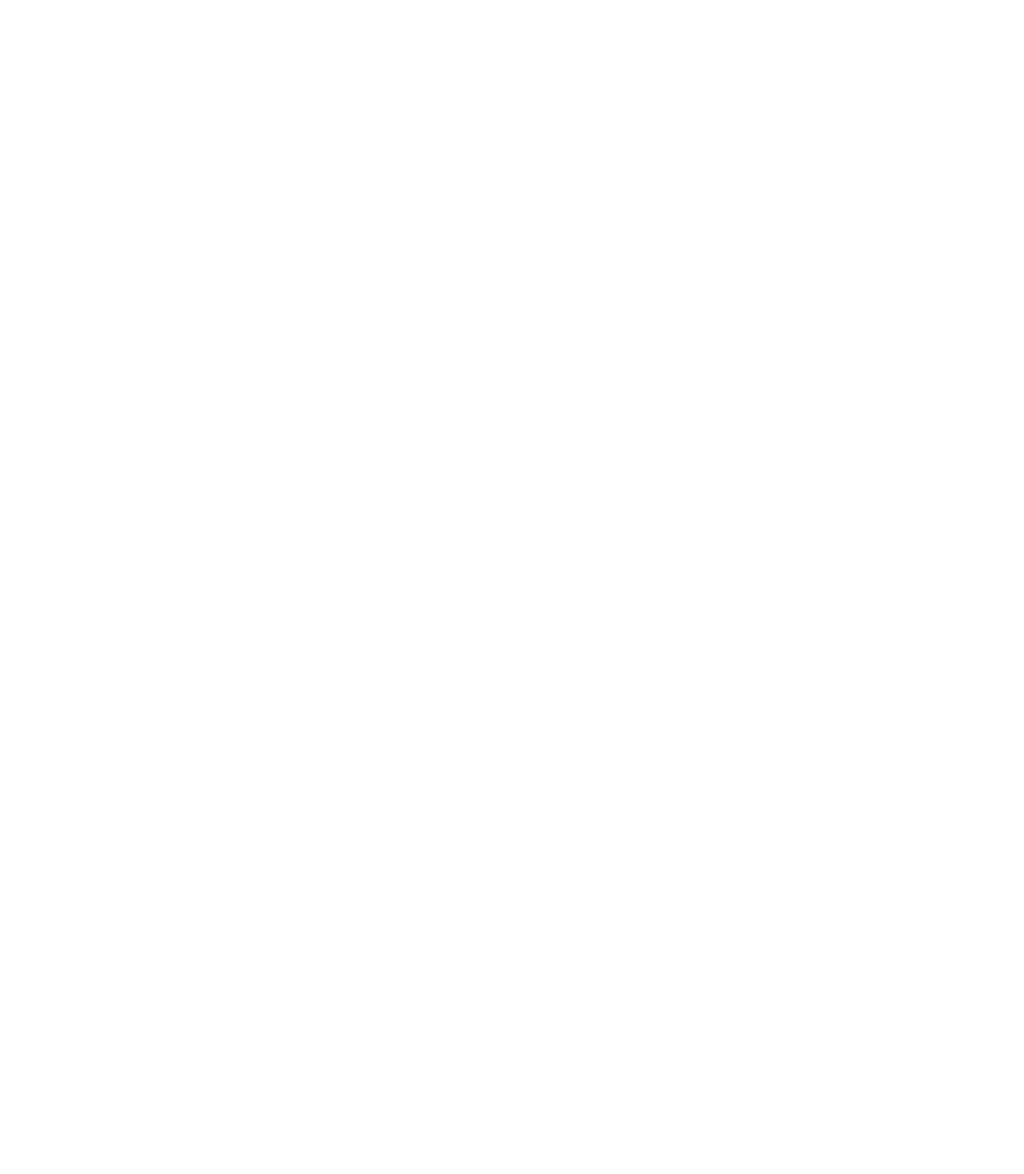
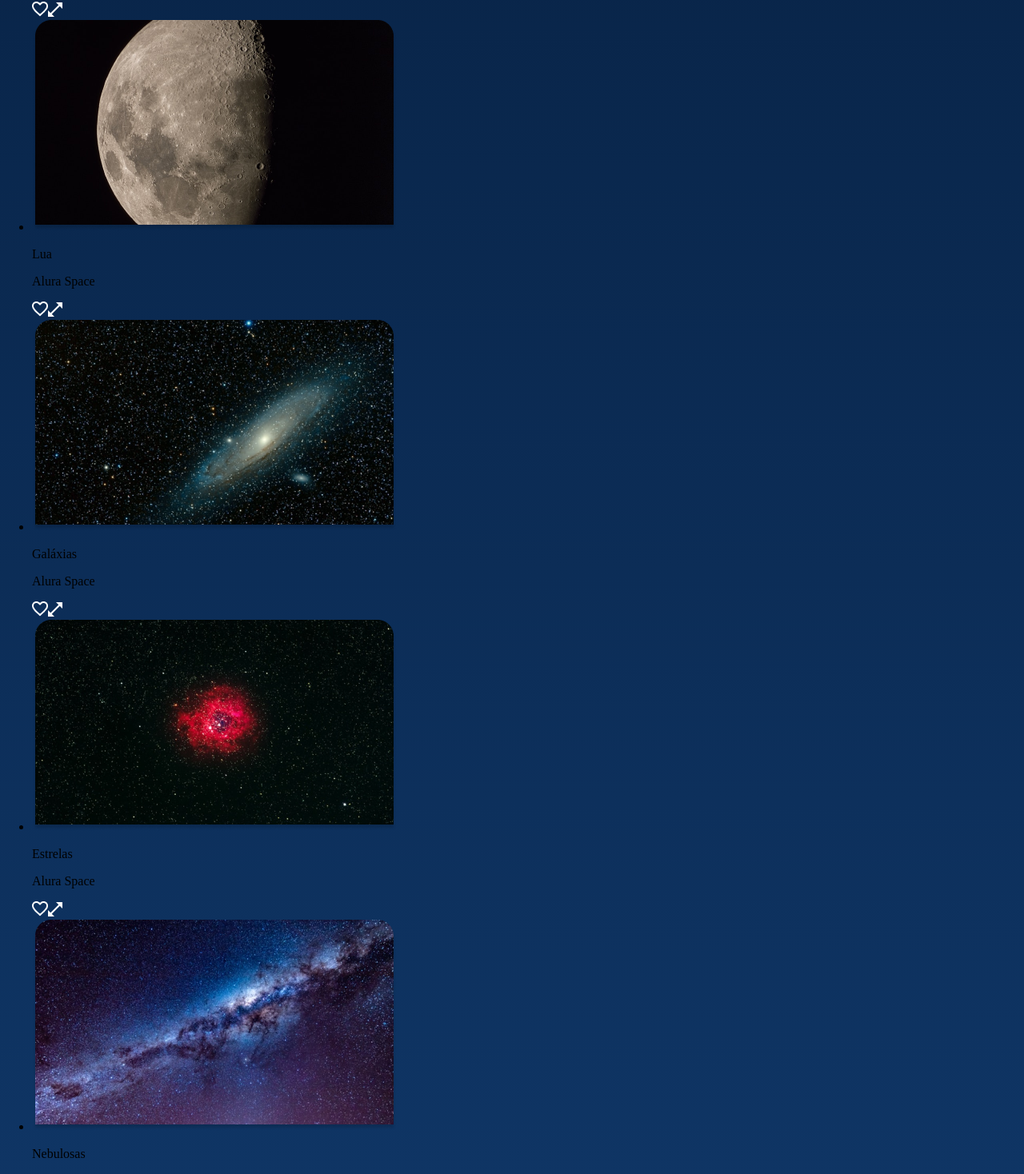
Before and after one commit to aninhafofazap/space, a React (Create React App) app: page / in a window 1280 px wide. Shown: the part 1327-2795 px from the top of the page at 80% size. Before the commit the page ends 824 px from the top, so only its background shows below. Built offline with nearby package versions, Linux system fonts and the light colour scheme.

Commit message:
Feat: Creating photo section

```diff
--- a/src/Componentes/Gallery/fotos.json
+++ b/src/Componentes/Gallery/fotos.json
@@ -2,70 +2,70 @@
     {
         "titulo": "Galáxias",
         "creditos": "Alura Space",
-        "imagem": "/assets/imagens/galeria/foto-1.png",
+        "imagem": "/assets/image/galeria/foto-1.png",
         "id": "1",
         "tag": "Galáxias"
     },
     {
         "titulo": "Estrelas",
         "creditos": "Alura Space",
-        "imagem": "/assets/imagens/galeria/foto-2.png",
+        "imagem": "/assets/image/galeria/foto-2.png",
         "id": "2",
         "tag": "Estrelas"
     },
     {
         "titulo": "Lua",
         "creditos": "Alura Space",
-        "imagem": "/assets/imagens/galeria/foto-3.png",
+        "imagem": "/assets/image/galeria/foto-3.png",
         "id": "3",
         "tag": "Lua"
     },
     {
         "titulo": "Galáxias",
         "creditos": "Alura Space",
-        "imagem": "/assets/imagens/galeria/foto-4.png",
+        "imagem": "/assets/image/galeria/foto-4.png",
         "id": "4",
         "tag": "Galáxias"
     },
     {
         "titulo": "Estrelas",
         "creditos": "Alura Space",
-        "imagem": "/assets/imagens/galeria/foto-5.png",
+        "imagem": "/assets/image/galeria/foto-5.png",
         "id": "5",
         "tag": "Estrelas"
     },
     {
         "titulo": "Nebulosas",
         "creditos": "Alura Space",
-        "imagem": "/assets/imagens/galeria/foto-6.png",
+        "imagem": "/assets/image/galeria/foto-6.png",
         "id": "6",
         "tag": "Nebulosas"
     },
     {
         "titulo": "Galáxias",
         "creditos": "Alura Space",
-        "imagem": "/assets/imagens/galeria/foto-7.png",
+        "imagem": "/assets/image/galeria/foto-7.png",
         "id": "7",
         "tag": "Galáxias"
     },
     {
         "titulo": "Nebulosas",
         "creditos": "Alura Space",
-        "imagem": "/assets/imagens/galeria/foto-8.png",
+        "imagem": "/assets/image/galeria/foto-8.png",
         "id": "8",
         "tag": "Nebulosas"
     },
     {
         "titulo": "Estrelas",
         "creditos": "Alura Space",
-        "imagem": "/assets/imagens/galeria/foto-9.png",
+        "imagem": "/assets/image/galeria/foto-9.png",
         "id": "9",
         "tag": "Estrelas"
     },
     {
         "titulo": "Estrelas",
         "creditos": "Alura Space",
-        "imagem": "/assets/imagens/galeria/foto-10.png",
+        "imagem": "/assets/image/galeria/foto-10.png",
         "id": "10",
         "tag": "Estrelas"
     }
--- a/src/Componentes/Gallery/index.jsx
+++ b/src/Componentes/Gallery/index.jsx
@@ -1,5 +1,10 @@
 import React from "react";
 import Tags from "../Tags";
+import styles from "./gallery.module.scss"
+import open from "./open.png"
+import favorito from "./favorito.png";
+
+import fotos from './fotos.json';
 
 function Galeria(){
     return (
@@ -9,6 +14,25 @@ function Galeria(){
             </h2>
             <Tags/>
             <ul>
+                {
+                    fotos.map((foto => {
+                        return (
+                            <li key={foto.id} className={styles.galeria__card}>
+                                <img
+                                className={styles.galeria__imagem} src={foto.imagem} alt={foto.titulo}
+                                />
+                                <p className={styles.galeria__descricao}>{foto.titulo}</p>
+                                <div>
+                                    <p>{foto.creditos}</p>
+                                    <span>
+                                        <img src={favorito} alt="ícone favoritar"/>
+                                        <img src={open} alt="ícone abrir modal"/>
+                                    </span>
+                                </div>
+                            </li>
+                        );
+                    }))
+                }
             </ul>
         </section>
     )
```
Also changed, not shown: src/Componentes/Gallery/favorito.png (added), src/Componentes/Gallery/open.png (added).
